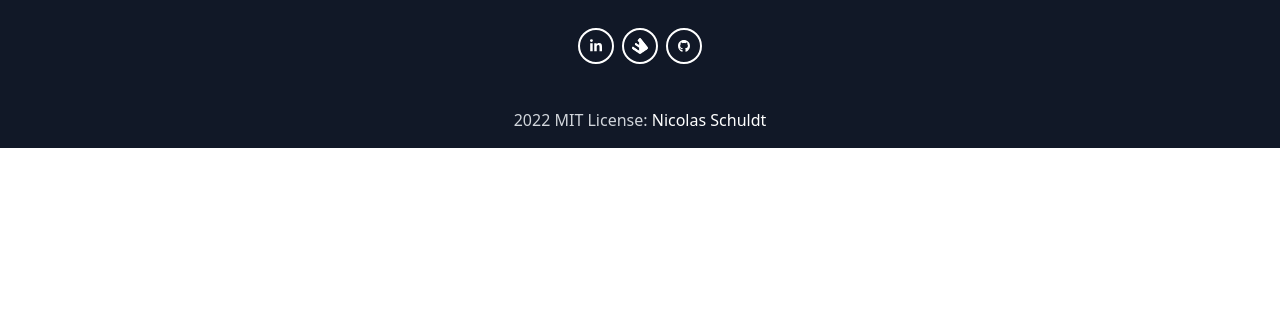
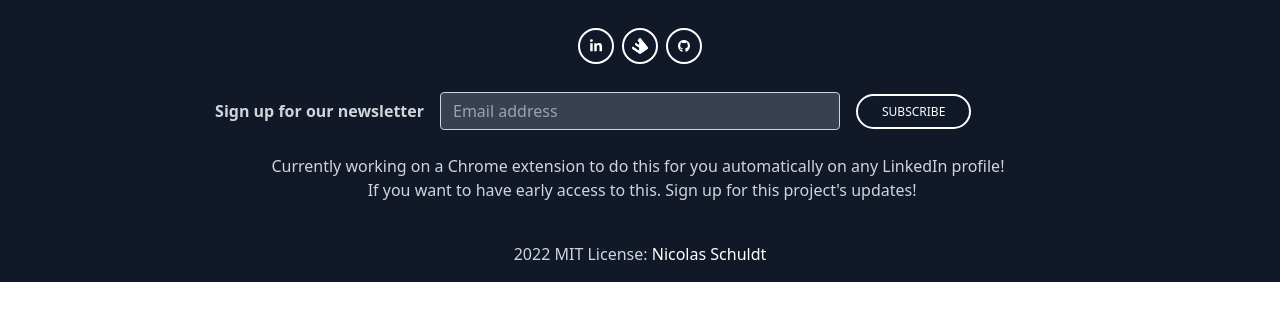
Before and after one commit to n-schuldt/gpt3-linkedin-message-generator, a Next.js app: page /components/Footer in a window 1280 px wide. Shown: the top 320 px of the page. Built offline with nearby package versions, Linux system fonts and the light colour scheme.

Commit message:
Mail input on footer

```diff
--- a/pages/components/Footer.js
+++ b/pages/components/Footer.js
@@ -86,7 +86,7 @@ function Footer() {
           </a>
         </div>
 
-        {/* <div>
+        <div>
           <form action="">
             <div className="grid md:grid-cols-3 gird-cols-1 gap-4 flex justify-center items-center">
               <div className="md:ml-auto md:mb-6">
@@ -132,14 +132,13 @@ function Footer() {
           </form>
         </div>
 
-        <div className="mb-6">
+        <div className="mb-6 whitespace-pre-wrap">
           <p>
-            Lorem ipsum dolor sit amet consectetur adipisicing elit. Sunt
-            distinctio earum repellat quaerat voluptatibus placeat nam, commodi
-            optio pariatur est quia magnam eum harum corrupti dicta, aliquam
-            sequi voluptate quas.
+            Currently working on a Chrome extension to do this for you
+            automatically on any LinkedIn profile! <br /> If you want to have
+            early access to this. Sign up for this project's updates!
           </p>
-        </div> */}
+        </div>
 
         {/* <div className="grid lg:grid-cols-4 md:grid-cols-2">
           <div className="mb-6">
```
Also changed, not shown: pages/api/newsletter.js (added).
